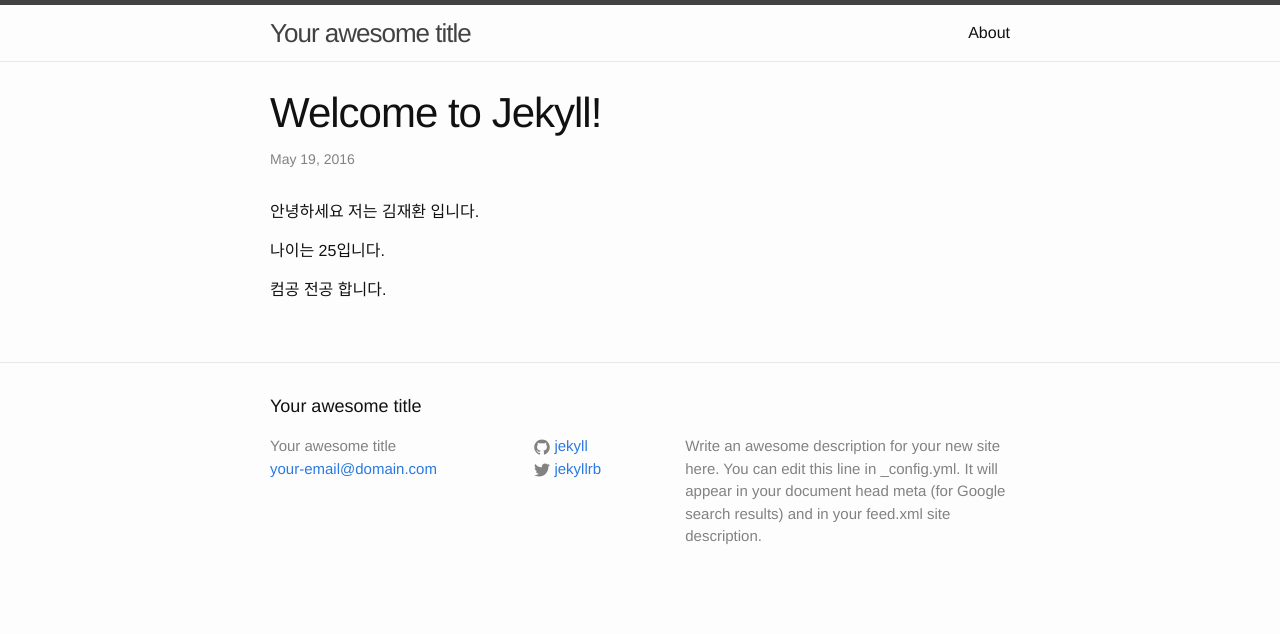
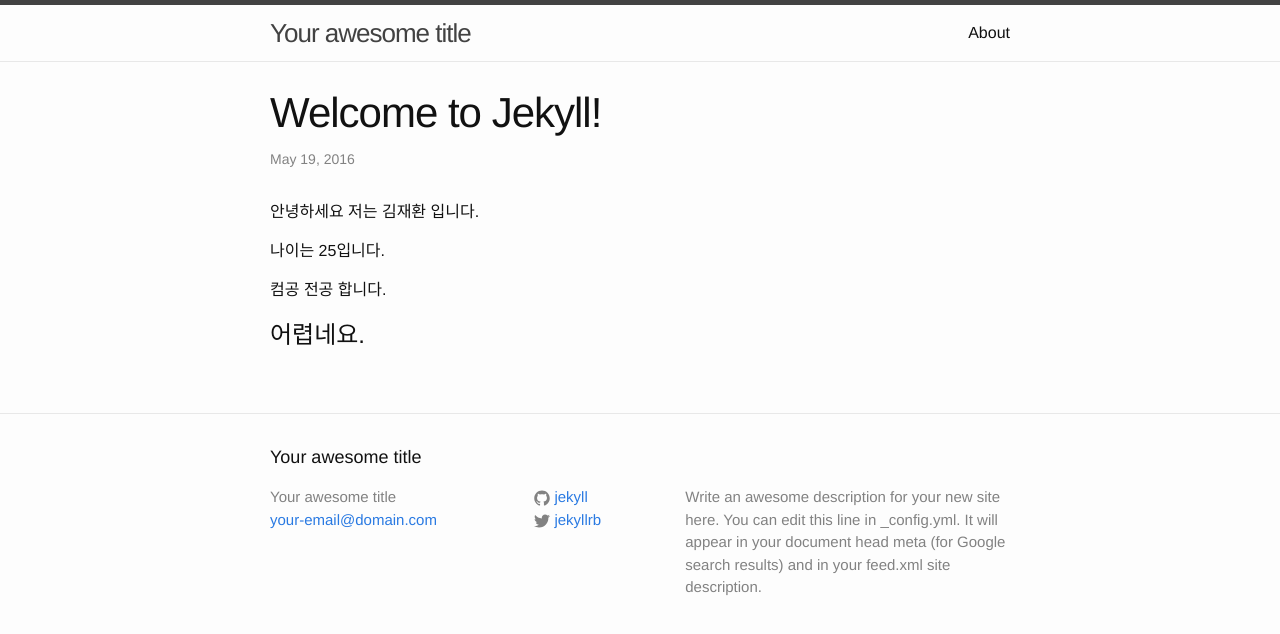
Before and after one commit to jhkc/jhkc.github.com, a Jekyll site: the page built from _posts/2016-05-19-welcome-to-jekyll.markdown, in a window 1280 px wide. Shown: the top 634 px of the page. Built offline with Jekyll 4.4.1, drawn with Linux system fonts in a browser that asks for light colours.

Commit message:
Update 2016-05-19-welcome-to-jekyll.markdown

```diff
--- a/_posts/2016-05-19-welcome-to-jekyll.markdown
+++ b/_posts/2016-05-19-welcome-to-jekyll.markdown
@@ -10,6 +10,7 @@ categories: jekyll update
 
 컴공 전공 합니다.
 
+# 어렵네요.
 
 
 
```
